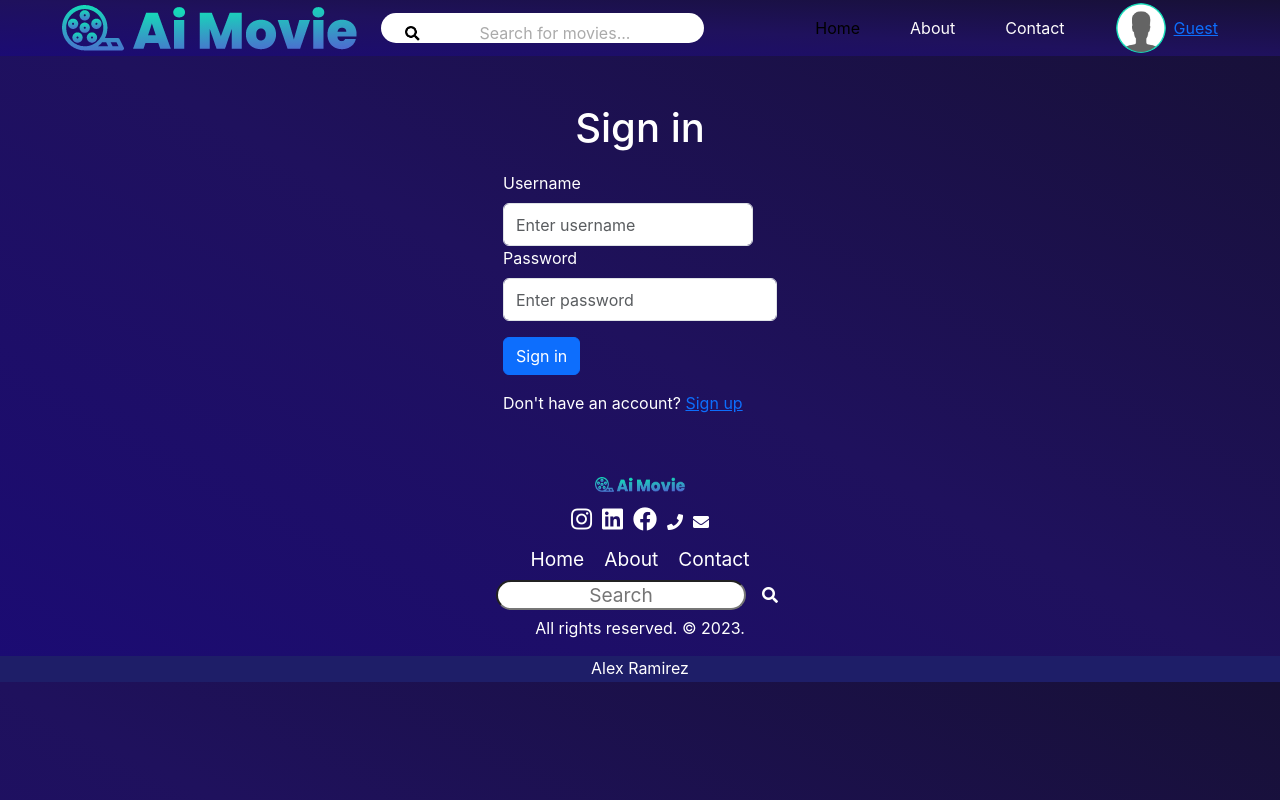
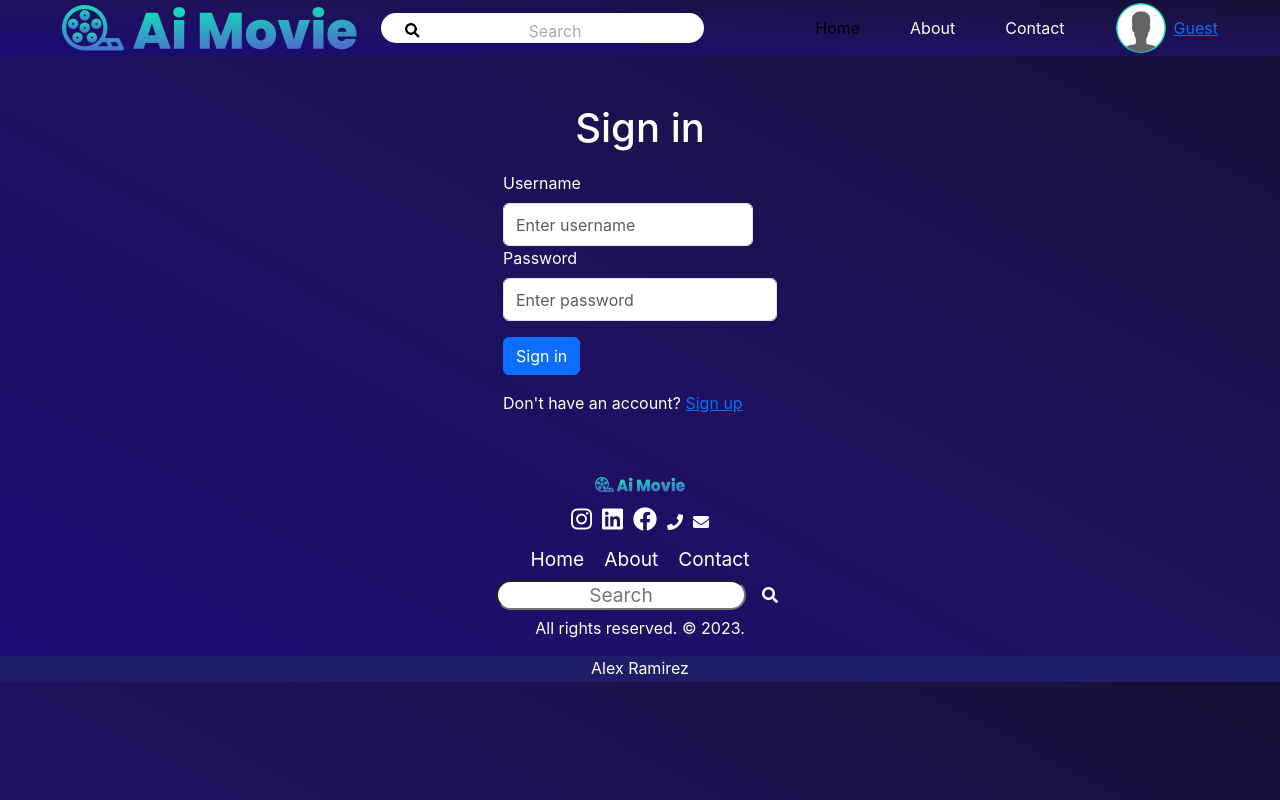
Before and after one commit to Brij2/vishal-alex3, a React (Create React App) app: page /signin in a window 1280 px wide. Built offline with nearby package versions, Linux system fonts and the light colour scheme; no server answers.

Commit message:
updated Navbar

```diff
--- a/src/App.js
+++ b/src/App.js
@@ -117,7 +117,7 @@ const App = () => {
 
           <Route
             exact
-            path="/"
+            path="/all"
             element={
               <Allmovies
                 movies={movies}
@@ -126,7 +126,7 @@ const App = () => {
           />
           <Route path="/movies/:id" element={<MovieDetails/>} />
           <Route path="/signin" element={ <SignInPage  onSignIn={handleSignIn} />} />
-          <Route path="/signup" element={ <SignUpPage onSignUp={handleSignUp} />} />
+          <Route path="/" element={ <SignUpPage onSignUp={handleSignUp} />} />
         </Routes>
       </div>
       <Footer updateMovies={setMovies} />
--- a/src/components/Navbar.jsx
+++ b/src/components/Navbar.jsx
@@ -47,17 +47,19 @@ const Navbar = (props) => {
         <form className="d-flex ms-auto">
           <div className="container search px-4">
             <img
+
               className="px-0"
               src={SearchIcon}
               alt="search"
               onClick={() => searchMovies(searchTerm)}
             />
             <input
+            style={{ padding: "7px" }}
               className="rounded-pill px-2"
               type="text"
               value={searchTerm}
               onChange={(e) => setSearchTerm(e.target.value)}
-              placeholder="Search for movies..."
+              placeholder="Search"
             />
           </div>
         </form>
@@ -65,7 +67,7 @@ const Navbar = (props) => {
           <div className="navbar-user d-flex align-items-center">
             <ul className="navbar-nav me-auto mb-2 mb-lg-0" style={{ marginRight: "50px",'color':'white' }}>
               <li className="nav-item px-4" style={{color:'white' }}>
-                <Link to="/" className="nav-link active" aria-current="page">
+                <Link to="/all" className="nav-link active" aria-current="page">
                   Home
                 </Link>
               </li>
--- a/src/components/SignInPage.jsx
+++ b/src/components/SignInPage.jsx
@@ -12,7 +12,7 @@ const SignInPage=({ onSignIn })=> {
       event.preventDefault();
       onSignIn({ username, password, avatarUrl });
       // Objects are not valid as a React child (found: object with keys {avatarUrl, username, password}). If you meant to render a collection of children, use an array instead.
-      Navigate('/')
+      Navigate("/all")
 
     };
 
```
